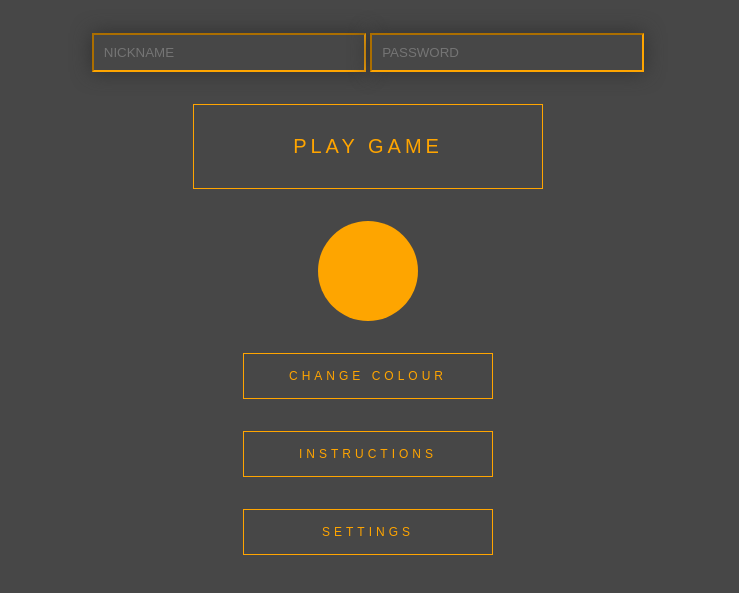
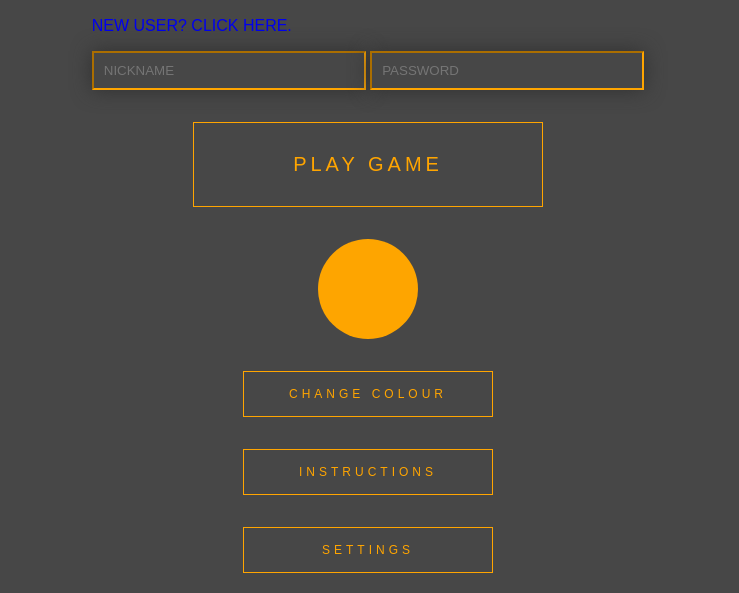
Before and after one commit to calumjs1/Web-Programming, a plain HTML site: page StartPage.html in a window 1280 px wide. Shown: the part 207-800 px from the top of the page, without its empty margins (272-1011 px from the left). Drawn offline with Linux system fonts and the light colour scheme.

Commit message:
added link to new user form

```diff
--- a/StartPage.css
+++ b/StartPage.css
@@ -8,6 +8,14 @@ h1 {
 
 .Heading{
 	text-align: center;
+}
+
+#new-user-link {
+	text-decoration: inherit;
+}
+
+#new-user-link:hover {
+	text-decoration: underline;
 }
 
 
--- a/StartPage.html
+++ b/StartPage.html
@@ -19,7 +19,8 @@
 			<span> Click to Shoot</span>
 			<span> </span>
 		</div>
-		<form action="serverside.php" method="post">
+		<form action="php/serverside.php" method="post">
+			<p><a id="new-user-link" href="newuser.html">New user? Click here.</a></p>
 		<input name="username" type="text" placeholder="NICKNAME">
 		<input name="username" type="text" placeholder="PASSWORD">
 	</form>
```
